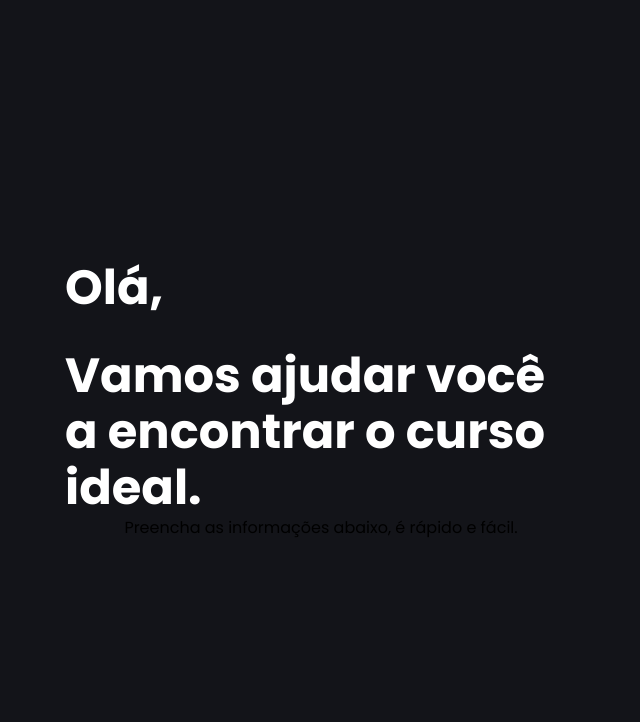
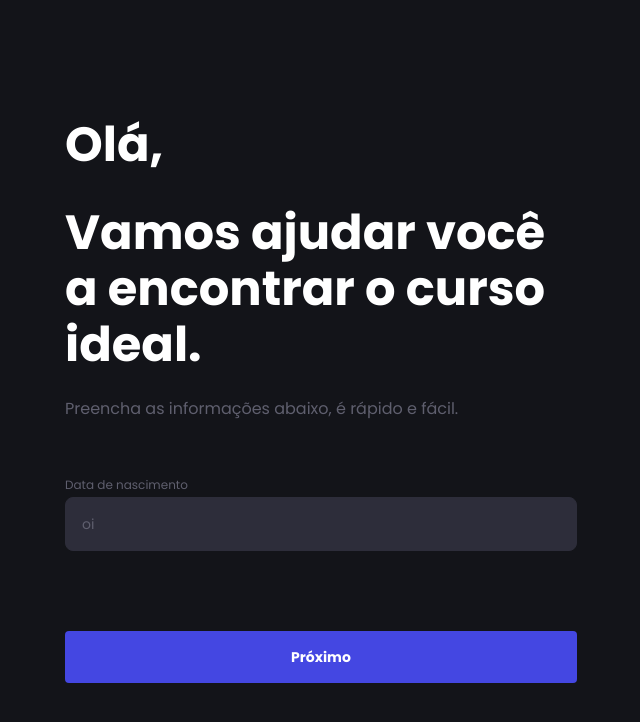
Before and after one commit to carolalvrs16/quiz-reprograma, a Next.js app: page / in a window 1280 px wide. Shown: the top 722 px of the page, without its empty margins (319-959 px from the left). Built offline with nearby package versions, Linux system fonts and the light colour scheme.

Commit message:
feat(component): button and input

```diff
--- /dev/null
+++ b/src/components/button/index.tsx
@@ -0,0 +1,20 @@
+import { ButtonHandles } from './types';
+
+const Button: React.FC<ButtonHandles> = ({
+  label,
+  submit = false,
+  disabled = false,
+  className = '',
+  ...rest
+}) => (
+  <button
+    {...rest}
+    type={submit ? 'submit' : 'button'}
+    disabled={disabled}
+    className={`button ${className || ''}`}
+  >
+    {label}
+  </button>
+);
+
+export default Button;
--- /dev/null
+++ b/src/components/button/types.ts
@@ -0,0 +1,8 @@
+import { ButtonHTMLAttributes } from 'react';
+
+export interface ButtonHandles extends ButtonHTMLAttributes<HTMLButtonElement> {
+  label?: string,
+  submit?: boolean,
+  disabled?: boolean,
+  className?: string,
+}
--- a/src/components/index.ts
+++ b/src/components/index.ts
@@ -1 +1,5 @@
 export { default as Text } from './text';
+
+export { default as Input } from './input';
+
+export { default as Button } from './button';
--- /dev/null
+++ b/src/components/input/index.tsx
@@ -0,0 +1,19 @@
+import { InputHandles } from './types';
+
+const Input: React.FC<InputHandles> = ({
+  label,
+  error,
+  ...rest
+}) => (
+  <div className="input">
+    <span className="text-gray-400 text-xs">
+      {label}
+    </span>
+    <input
+      {...rest}
+      className="input-target"
+    />
+  </div>
+);
+
+export default Input;
--- /dev/null
+++ b/src/components/input/types.ts
@@ -0,0 +1,6 @@
+import { HTMLAttributes } from 'react';
+
+export interface InputHandles extends HTMLAttributes<HTMLInputElement> {
+  label?: string,
+  error?: boolean | string,
+}
--- a/src/pages/index.tsx
+++ b/src/pages/index.tsx
@@ -1,8 +1,12 @@
-import { Text } from '../components';
+import {
+  Text,
+  Input,
+  Button,
+} from '../components';
 
 const Home: React.FC = () => (
   <div className="home">
-    <div className="home-container container">
+    <div className="home-container">
       <div className="home-title">
         <Text
           label="Olá,"
@@ -18,6 +22,17 @@ const Home: React.FC = () => (
 
       <Text
         label="Preencha as informações abaixo, é rápido e fácil."
+        className="text-gray-400 mt-6 mb-14"
+      />
+
+      <Input
+        label="Data de nascimento"
+        placeholder="oi"
+      />
+
+      <Button
+        label="Próximo"
+        className="w-full mt-20"
       />
     </div>
   </div>
--- /dev/null
+++ b/src/styles/components/button.scss
@@ -0,0 +1,7 @@
+.button {
+  @apply bg-primary-200 text-white py-4 px-6 font-poppins text-sm font-bold rounded transition-all duration-300 ease-in-out;
+
+  &:hover {
+    @apply bg-primary-400;
+  }
+}
--- /dev/null
+++ b/src/styles/components/input.scss
@@ -0,0 +1,7 @@
+.input {
+  @apply flex flex-col gap-1 w-full;
+
+  &-target {
+    @apply text-gray-400 text-sm p-4 w-full bg-gray-600 border border-gray-600 outline-none rounded-lg placeholder:text-gray-400 placeholder:text-sm;
+  }
+}
--- a/src/styles/main.scss
+++ b/src/styles/main.scss
@@ -1,6 +1,9 @@
 @import "tailwindcss/base";
 
 @import "./base.scss";
+
+@import "./components/input.scss";
+@import "./components/button.scss";
 
 @import "./pages/home.scss";
 
--- a/src/styles/pages/home.scss
+++ b/src/styles/pages/home.scss
@@ -2,10 +2,10 @@
   @apply h-screen items-center justify-center flex;
 
  &-container {
-   @apply flex flex-col items-center;
+   @apply flex flex-col items-baseline max-w-[32rem];
  }
 
  &-title {
-   @apply flex flex-col gap-8 max-w-[32rem];
+   @apply flex flex-col gap-8;
  }
 }
--- a/tailwind.config.js
+++ b/tailwind.config.js
@@ -3,6 +3,7 @@ module.exports = {
     colors: {
       white: '#FFF',
       black: '#000',
+      transparent: 'transparent',
 
       gray: {
         400: '#5F5F6E',
@@ -12,6 +13,7 @@ module.exports = {
 
       primary: {
         200: '#4447E2',
+        400: '#272ACC',
       },
 
       error: '#EB5757',
```
